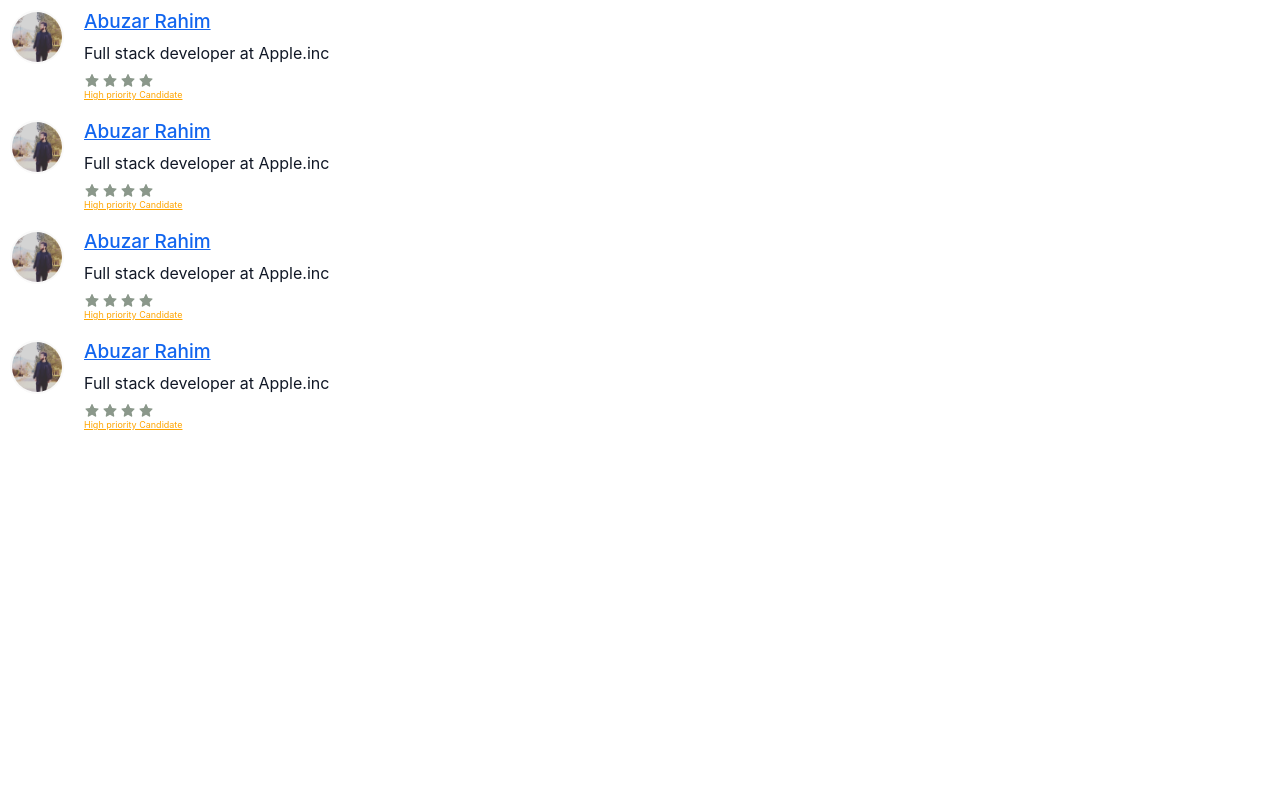
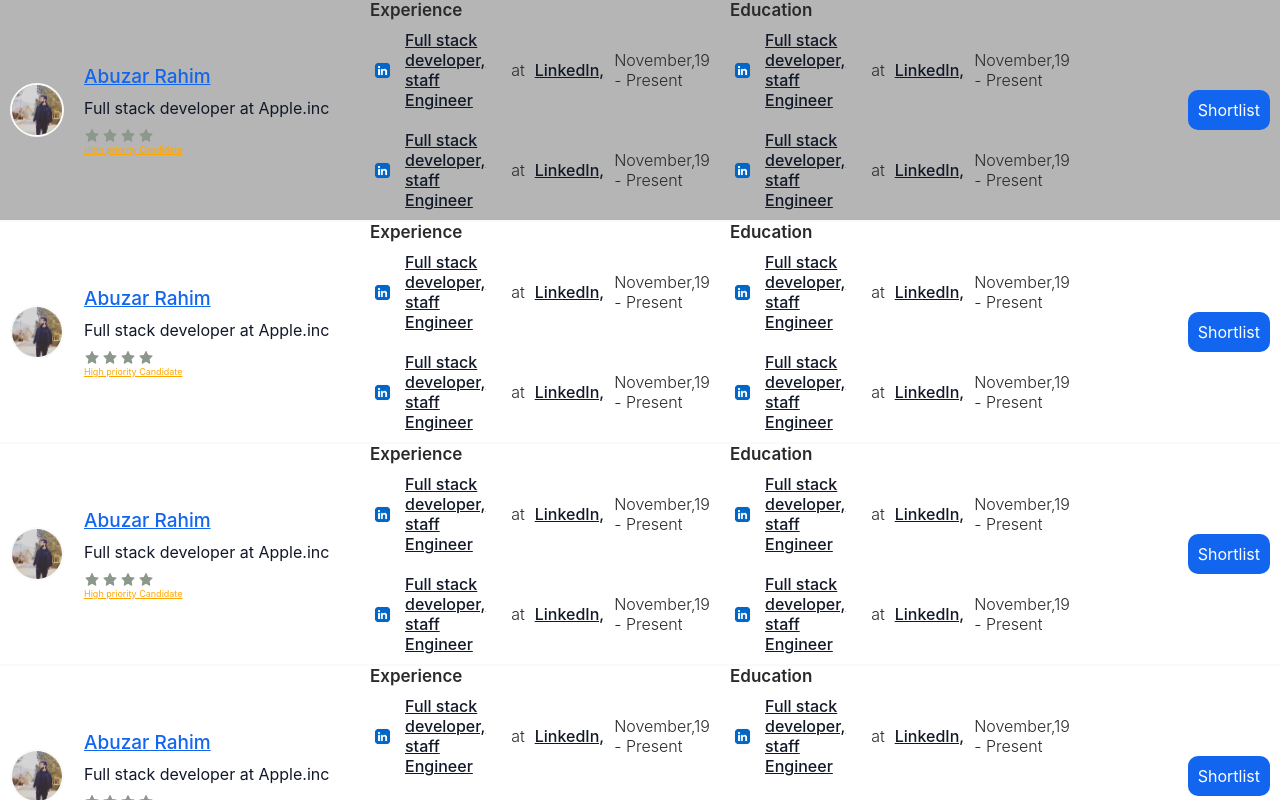
Before and after one commit to abuzar996/talent-sift-ai, a React (Create React App) app: page / in a window 1280 px wide. Built offline with nearby package versions, Linux system fonts and the light colour scheme.

Commit message:
candidates list

```diff
--- a/src/App.js
+++ b/src/App.js
@@ -6,24 +6,27 @@
 import SearchSidebar from "./containers/SearchSidebar";
 //import Select from "./components/Select";
 //import Select from "react-select";
-import InfoCard from "./containers/infoCard";
-import Avatar from "./components/Avatar";
+import InfoCard from "./containers/ExperienceInfoCard";
+import CandidateInfo from "./containers/CandidatesList/CandidateInfo";
+//import Avatar from "./components/Avatar";
 function App() {
   // let options = ["helo", "123", "CYYY"]; //console.log(countries);
-  const { searchSidebarHeight } = useSelector((state) => state.app);
+  // const { searchSidebarHeight } = useSelector((state) => state.app);
   return (
     <div className="App theme layout no-highlight">
       <div
         style={{
           display: "flex",
           flexDirection: "column",
-          flex: "1",
         }}
       >
+        <CandidateInfo />
+        <CandidateInfo />
+        <CandidateInfo />
+        <CandidateInfo />
+        {/*        <InfoCard />
         <InfoCard />
-        <InfoCard />
-        <InfoCard />
-        <InfoCard />
+        <InfoCard /> */}
       </div>
       {/*
         <Nav Title={"Search / Search Candidate"} />
--- /dev/null
+++ b/src/containers/CandidatesList/CandidateInfo/candidateInfo.js
@@ -0,0 +1,27 @@
+import React from "react";
+import "./candidateInfo.styles.css";
+import InfoCard from "../../infoCard";
+import ExperienceInfo from "../../ExperienceInfoCard";
+import Button from "../../../components/Button";
+const CandidateInfo = () => {
+  return (
+    <div className="candidate-info-main-container">
+      <div>
+        <InfoCard />
+      </div>
+      <div>
+        <ExperienceInfo heading={"Experience"} />
+      </div>
+      <div>
+        <ExperienceInfo heading={"Education"} />
+      </div>
+      <div className="candidate-info-main-container-last">
+        <div style={{ float: "right" }}>
+          <Button>Shortlist</Button>
+        </div>
+      </div>
+    </div>
+  );
+};
+
+export default CandidateInfo;
--- /dev/null
+++ b/src/containers/CandidatesList/CandidateInfo/candidateInfo.styles.css
@@ -0,0 +1,27 @@
+.candidate-info-main-container {
+  display: flex;
+  flex-direction: row;
+  flex-wrap: wrap;
+  flex: 1;
+  padding: 0;
+  box-sizing: border-box;
+  border-bottom: 2px solid var(--main);
+}
+
+.candidate-info-main-container:hover {
+  background-color: var(--custom);
+}
+.candidate-info-main-container > * {
+  display: flex;
+  flex: 2;
+}
+.candidate-info-main-container-last {
+  display: flex;
+  flex: 1;
+  box-sizing: border-box;
+  padding-left: 10px;
+  padding-right: 10px;
+  align-items: center;
+
+  justify-content: flex-end;
+}
--- /dev/null
+++ b/src/containers/CandidatesList/CandidateInfo/index.js
@@ -0,0 +1,2 @@
+import CandidateInfo from "./candidateInfo";
+export default CandidateInfo;
--- a/src/containers/ExperienceInfoCard/experienceInfo.js
+++ b/src/containers/ExperienceInfoCard/experienceInfo.js
@@ -1,7 +1,18 @@
 import React from "react";
 import "./experienceInfo.styles.css";
-const ExperienceInfo = () => {
-  return <div>ExperienceInfo</div>;
+import TagLine from "./tagLine";
+const ExperienceInfo = ({ heading, tagline, icon }) => {
+  return (
+    <div className="experience-card-container">
+      <div>
+        <label className="experience-card-label">{heading}</label>
+      </div>
+      <div className="sub-heading0tag-line-container">
+        <TagLine />
+        <TagLine />
+      </div>
+    </div>
+  );
 };
 
 export default ExperienceInfo;
--- a/src/containers/ExperienceInfoCard/experienceInfo.styles.css
+++ b/src/containers/ExperienceInfoCard/experienceInfo.styles.css
@@ -1,5 +1,43 @@
 .experience-card-container {
   display: flex;
-  flex-direction: row;
+  flex-direction: column;
   flex-wrap: wrap;
 }
+
+.tag-line-container {
+  text-wrap: wrap;
+  display: flex;
+  padding: 10px;
+  flex-direction: row;
+  align-items: center;
+  gap: 10px;
+}
+.tag-line-img-container {
+  display: flex;
+  align-items: center;
+}
+.tag-line-position-label {
+  color: var(--textSecondary);
+  text-wrap: wrap;
+  font-size: var(--text);
+  text-decoration: underline;
+  font-weight: 500;
+}
+.experience-card-label {
+  color: rgb(43, 42, 42);
+  font-size: var(--bigtext);
+  font-weight: 600;
+  padding: 10px;
+}
+.tag-line-position-divider-label {
+  color: rgb(43, 42, 42);
+  text-wrap: wrap;
+  font-size: var(--text);
+  font-weight: 300;
+}
+
+.sub-heading0tag-line-container {
+  display: flex;
+  flex-direction: column;
+  flex-wrap: wrap;
+}
--- /dev/null
+++ b/src/containers/ExperienceInfoCard/tagLine.js
@@ -0,0 +1,27 @@
+import React from "react";
+import "./experienceInfo.styles.css";
+//import linkedIn from "../../assets/linkedIn.png";
+const TagLine = ({ image, position, company, location, duration }) => {
+  return (
+    <div className="tag-line-container">
+      <div className="tag-line-img-container">
+        <img
+          style={{ width: "25px", height: "25px" }}
+          src={require("../../assets/linkedIn.png")}
+          alt="img"
+        />
+      </div>
+
+      <label className="tag-line-position-label">
+        Full stack developer, staff Engineer
+      </label>
+      <label className="tag-line-position-divider-label">at</label>
+      <label className="tag-line-position-label">LinkedIn,</label>
+      <label className="tag-line-position-divider-label">
+        November,19 - Present
+      </label>
+    </div>
+  );
+};
+
+export default TagLine;
--- a/src/containers/infoCard/infoCard.styles.css
+++ b/src/containers/infoCard/infoCard.styles.css
@@ -1,7 +1,7 @@
 .info-card-container {
   display: flex;
   flex-direction: row;
-  flex-wrap: wrap;
+  align-items: center;
 }
 .info-card-left-inner-container {
   padding: 10px;
```
Also changed, not shown: src/assets/linkedIn.png (added).
